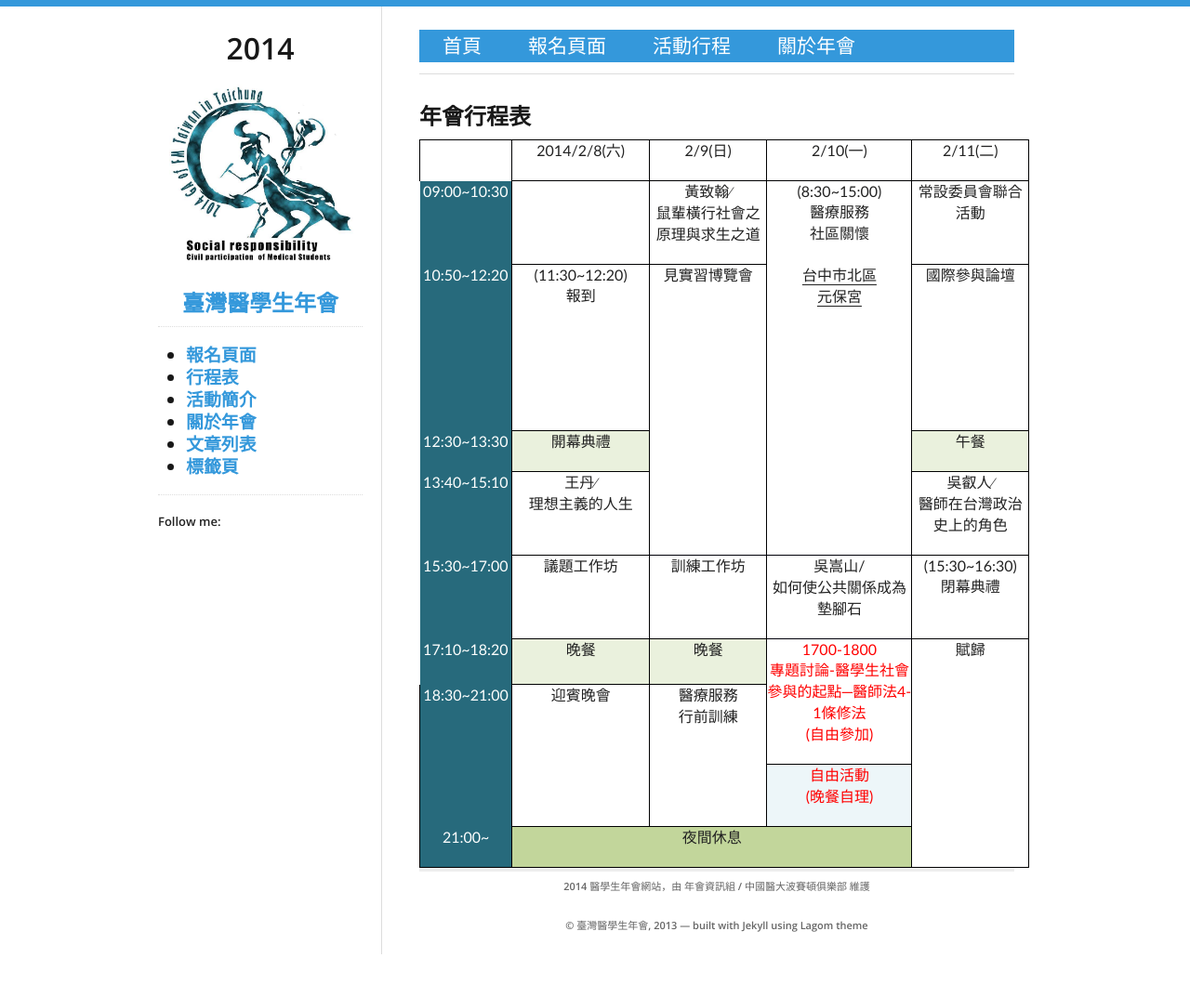
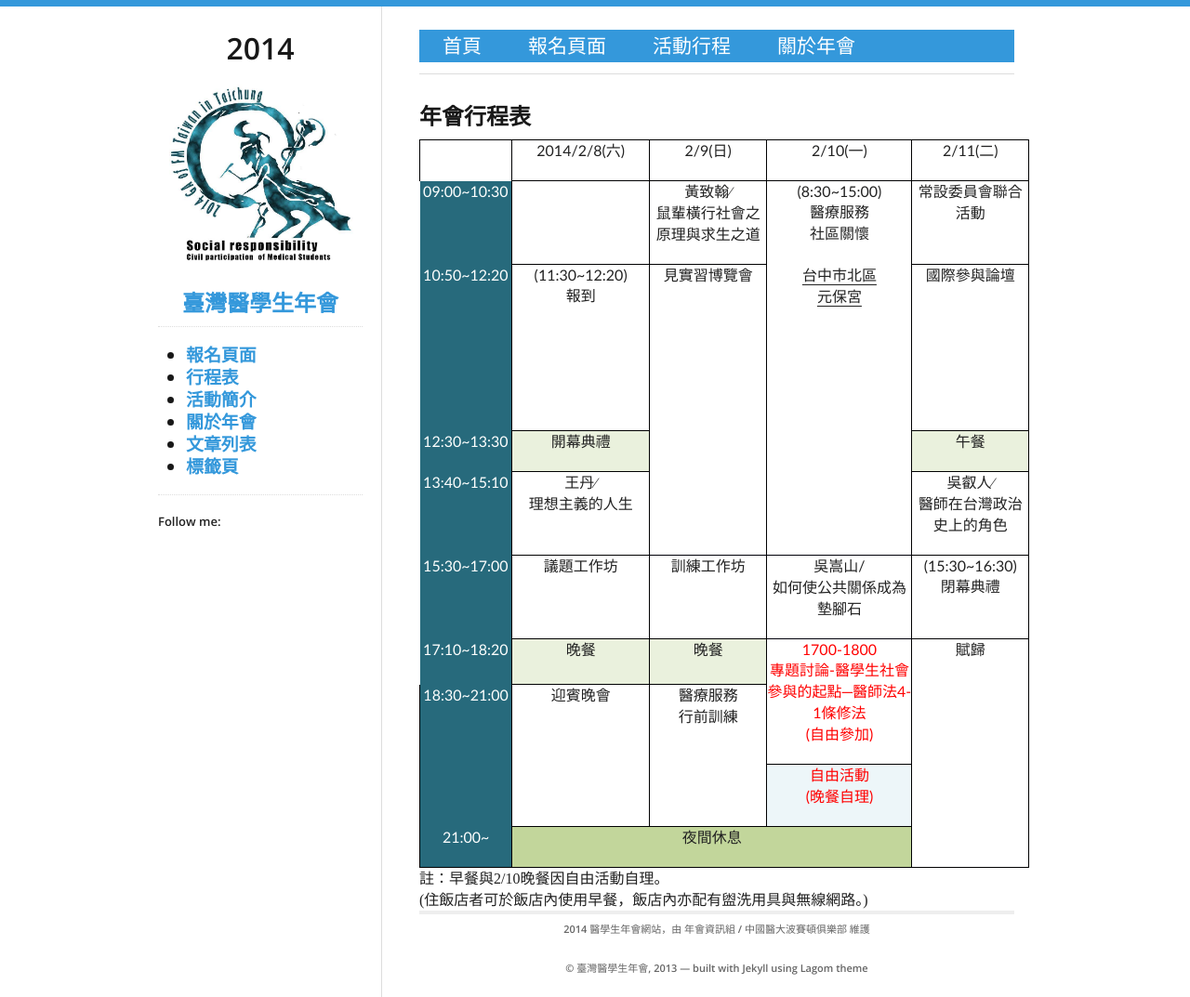
Before and after one commit to fmstw/fmstw.github.io, a Jekyll site: the page built from schedule.html, in a window 1280 px wide. Shown: the whole page at 93% size. Built offline with Jekyll 4.4.1, drawn with Linux system fonts in a browser that asks for light colours; nearby versions of some CDN libraries; before the commit the page ends 1027 px from its top, so only the background shows below that.

Commit message:
行前通知上線咯~！

```diff
--- a/schedule.html
+++ b/schedule.html
@@ -156,3 +156,6 @@ title: 行程表
         </TD>
     </TR>
 </TABLE>
+<FONT FACE="標楷體">
+註：早餐與2/10晚餐因自由活動自理。<br>
+(住飯店者可於飯店內使用早餐，飯店內亦配有盥洗用具與無線網路。)</FONT>
```
Also changed, not shown: _posts/2014-01-24-zhiyuanxu.md (+0 -1 lines).
